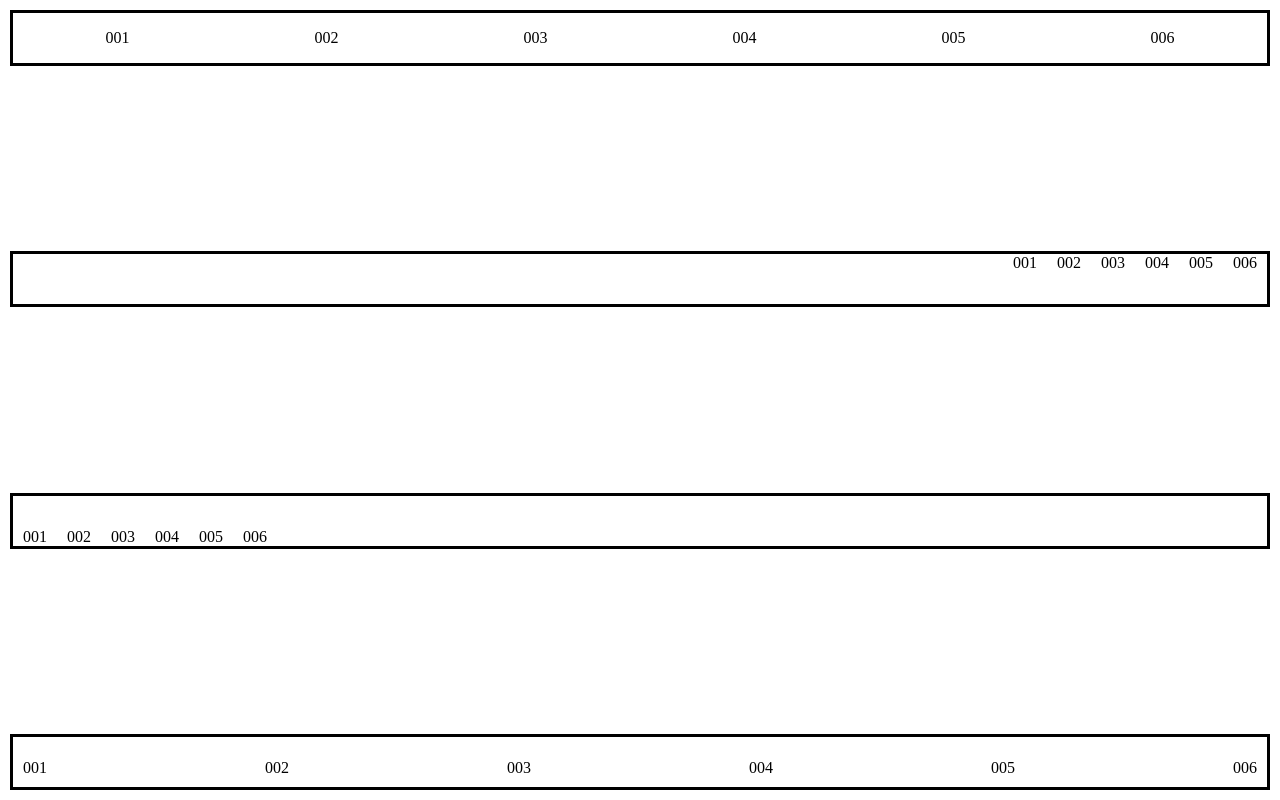
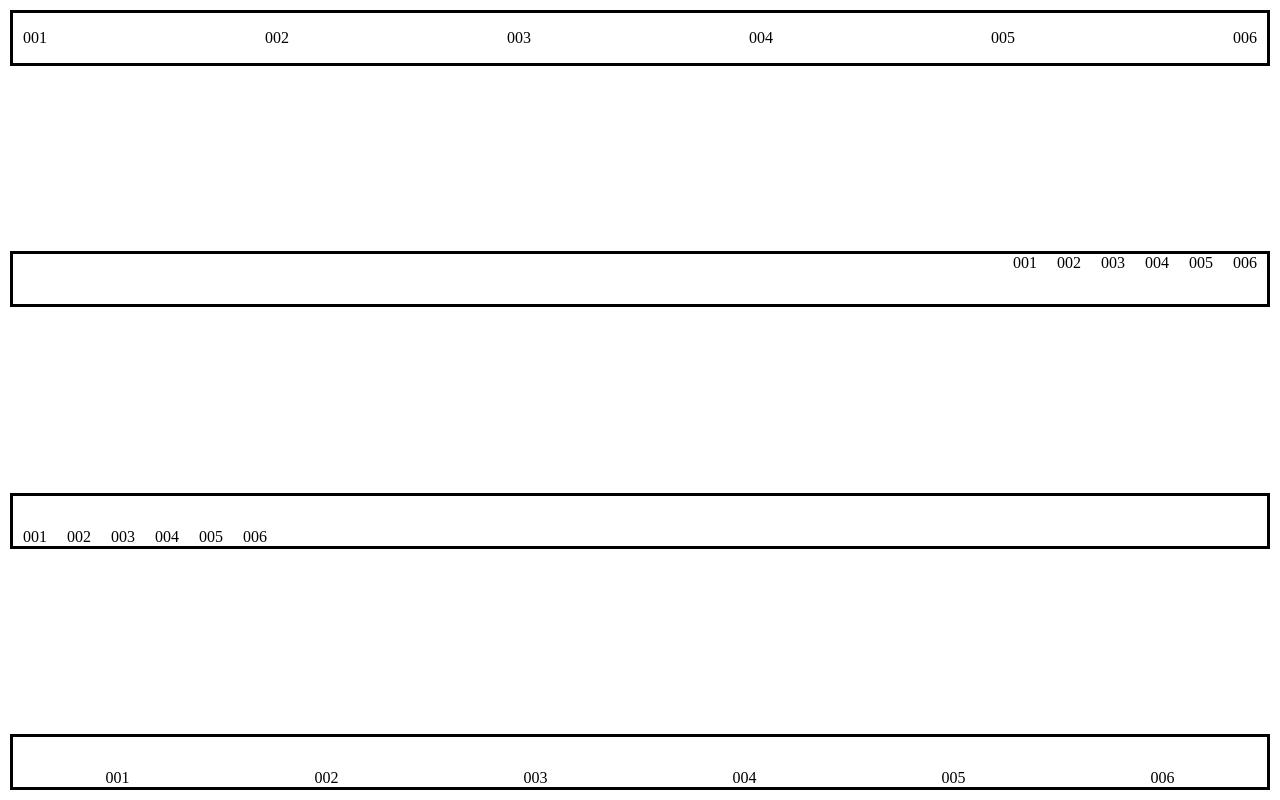
Before and after one commit to sinkevichdenis/SinkevichD_HW, a website: page 08/index.html in a window 1280 px wide. Drawn offline with Linux system fonts and the light colour scheme.

Commit message:
modife index.html

```diff
--- a/08/index.html
+++ b/08/index.html
@@ -24,21 +24,18 @@
 		div
 		{
 			display: flex;
-			flex-direction: row;
 
-			height: 50px;
-
+			min-height: 50px;
 			border-style: solid;
 		}
 		span
 		{
-			position: relative;
-			padding: 10px;
 			min-width: 8px;
+			margin: 0 10px;
 		}
 		.block1
 		{
-			justify-content: space-around;
+			justify-content: space-between;
 			align-items: center;
 		}
 		.block2
@@ -53,16 +50,8 @@
 		}
 		.block4
 		{
-			justify-content: space-between;
+			justify-content: space-around;
 			align-items: flex-end;
-		}
-		.block2 span
-		{
-			padding-top: 0;
-		}
-		.block3 span
-		{
-			padding-bottom: 0;
 		}
 	</style>
 </head>
```
